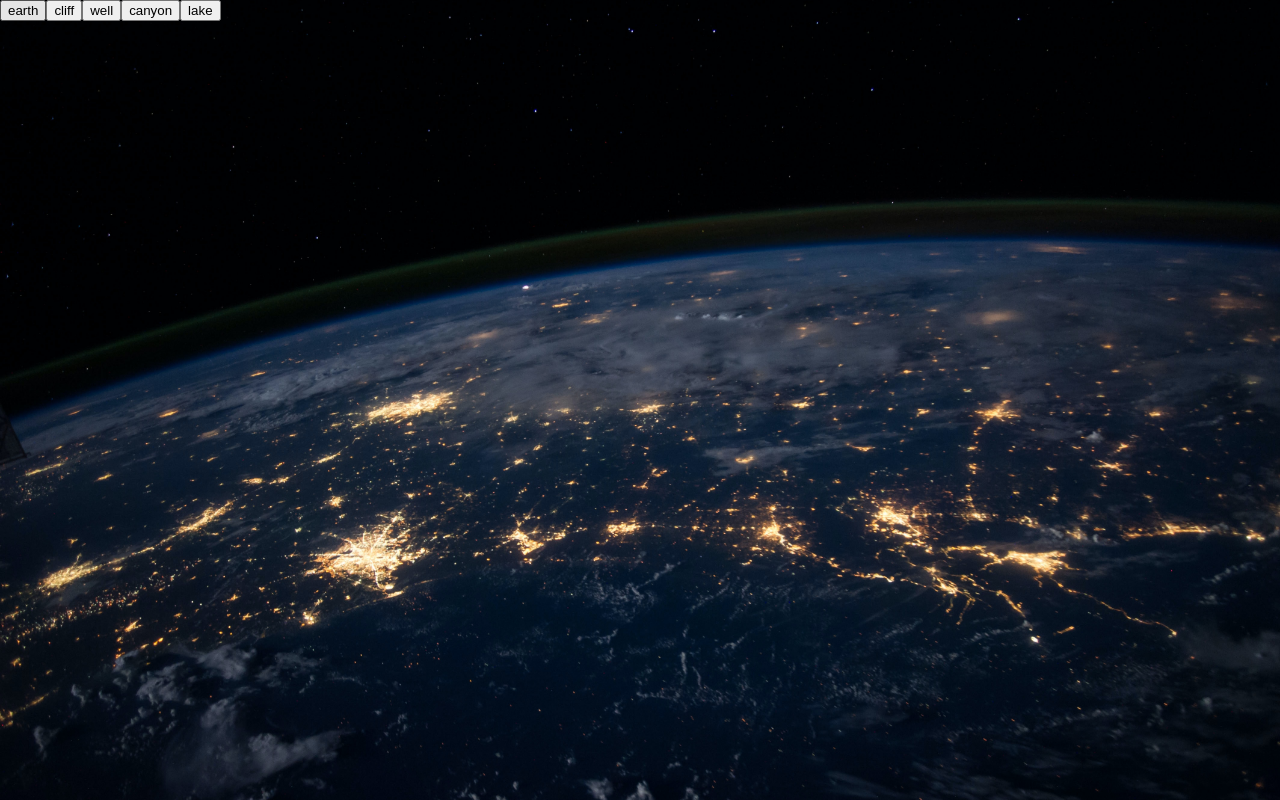
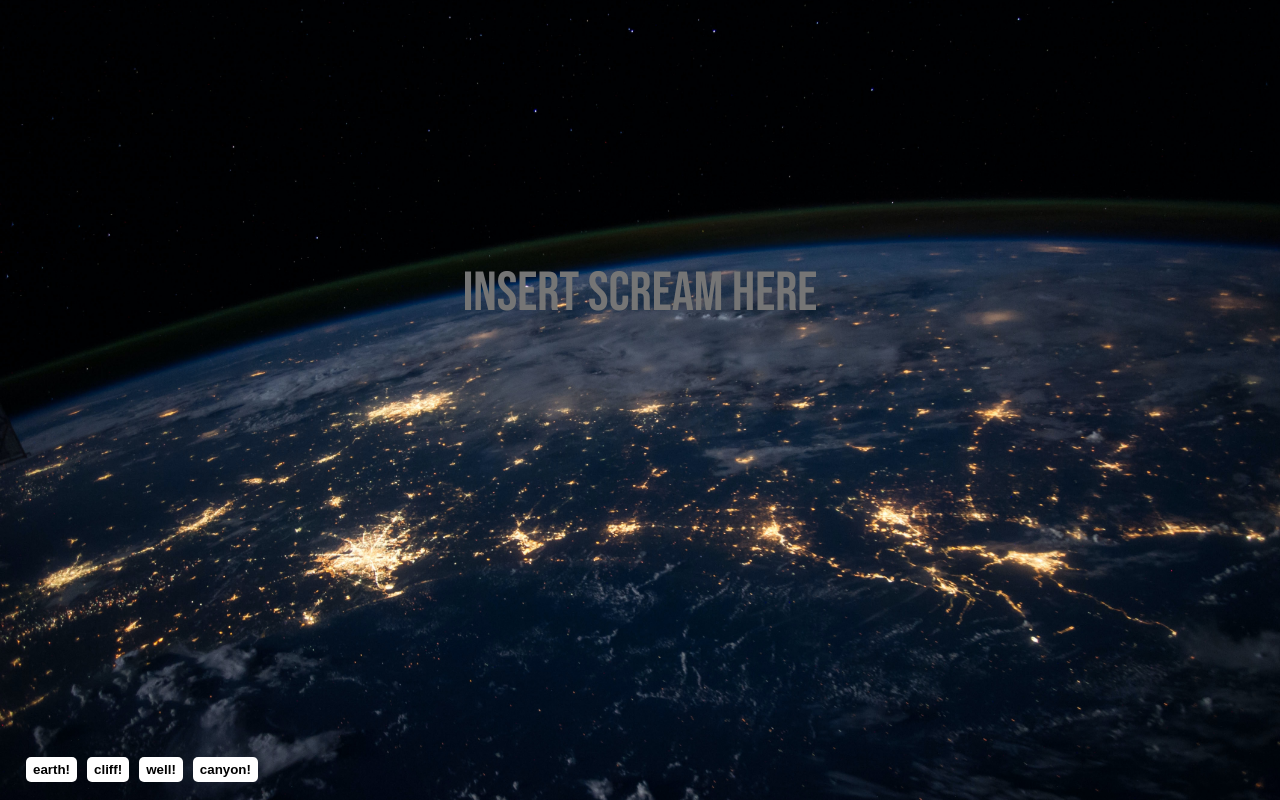
Before and after one commit to scaram02/scream-into-the-void, a React (Create React App) app: page / in a window 1280 px wide. Built offline with nearby package versions, Linux system fonts and the light colour scheme.

Commit message:
finishing up styles, started feedback part

```diff
--- a/public/index.html
+++ b/public/index.html
@@ -4,6 +4,8 @@
     <meta charset="utf-8" />
     <link rel="icon" href="%PUBLIC_URL%/favicon.ico" />
     <meta name="viewport" content="width=device-width, initial-scale=1" />
+    <link rel="preconnect" href="https://fonts.gstatic.com">
+<link href="https://fonts.googleapis.com/css2?family=Bebas+Neue&display=swap" rel="stylesheet">
     <meta name="theme-color" content="#000000" />
     <meta
       name="description"
@@ -24,7 +26,8 @@
       work correctly both with client-side routing and a non-root public URL.
       Learn how to configure a non-root public URL by running `npm run build`.
     -->
-    <title>React App</title>
+    <title>Scream into the Void</title>
+
   </head>
   <body>
     <noscript>You need to enable JavaScript to run this app.</noscript>
--- a/src/App.js
+++ b/src/App.js
@@ -6,35 +6,49 @@ import './home.css';
 const App = () => {
 
 const backgrounds = [
- {bg: "earth"},
- {bg: "cliff"},
- {bg: "well"},
- {bg: "canyon"},
- {bg: "lake"}
+ {bg: "earth", color: 'rgb(248, 198, 119)'},
+ {bg: "cliff", color: 'darkgreen'},
+ {bg: "well", color: "red"},
+ {bg: "canyon", color: 'pink'},
+//  {bg: "lake", color: 'gray'}
 ]
 
-const [background, setBackground] = useState('earth')
+
+const [background, setBackground] = useState(`earth`) // good
 const [scream, setScream] = useState('')
+
+const matchingBg = backgrounds.filter((bg) => bg.bg === background)[0]
+
 
 const handleScream = e => {
   const {value} = e.target
-
   setScream(value)
 }
 
-// keep as is or make textarea transparent?
+useEffect(() => {
+  const timeout = setTimeout(() => console.log(`change this in a sec`), 1000);
+  return () => clearTimeout(timeout);
+}, [scream]);
+
+
   return (
 
     <div className={`${background} container`}>
-      <div className="bg-container">
+
+
+        <textarea style={{color: matchingBg.color}}
+        spellCheck="false"
+        type="text"
+        value={scream}
+        onChange={handleScream}
+        placeholder="insert scream here"/>
+        {/* at the very least could hit enter to submit */}
+
+        <div className="bg-container">
         {backgrounds.map((bg) => (
-        <button key={bg.bg}  onMouseOver={() => setBackground(bg.bg)}>{bg.bg}</button>
+        <button key={bg.bg}  onMouseOver={() => setBackground(`${bg.bg}`)}>{bg.bg}!</button>
         ))}
         </div>
-
-        <textarea type="text" value={scream} onChange={handleScream}/>
-        {/* at the very least could hit enter to submit */}
-        {/* <h1>{scream}</h1> */}
     </div>
 
   );
--- a/src/home.css
+++ b/src/home.css
@@ -5,6 +5,8 @@
     background-position: center;
     height: 100vh;
     width: 100vw;
+
+
 }
 
 textarea {
@@ -14,8 +16,16 @@ resize: none;
 width: 100%;
 height: 35vh;
 padding: 0;
-color: red;
 font-size: 55px;
+text-align: center;
+margin: auto;
+position: absolute;
+top: 0;
+left: 0;
+right: 0;
+bottom: 0;
+font-family: 'Bebas Neue', cursive;
+/* color: navy */
 }
 
 textarea:focus {
@@ -24,23 +34,40 @@ textarea:focus {
 
 .bg-container {
   display: flex;
+  position: absolute;
+  bottom: 8px;
+  left: 16px;
+}
 
+button {
+  padding: 5px 7px;
+  background-color: white;
+  border: none;
+  margin-left: 10px;
+  margin-bottom: 10px;
+  bottom: 20;
+  border-radius: 5px;
+  font-weight: bold;
 }
 
 .earth {
-    background-image: url('./images/earth.jpg')
+    background-image: url('./images/earth.jpg');
+
   }
 
   .cliff {
-    background-image: url('./images/cliff.jpg')
+    background-image: url('./images/cliff.jpg');
+
   }
 
 .canyon {
   background-image: url('./images/canyon.jpg');
+
 }
 
 .well {
   background-image: url('./images/well.jpg');
+
 }
 
 .lake {
```
